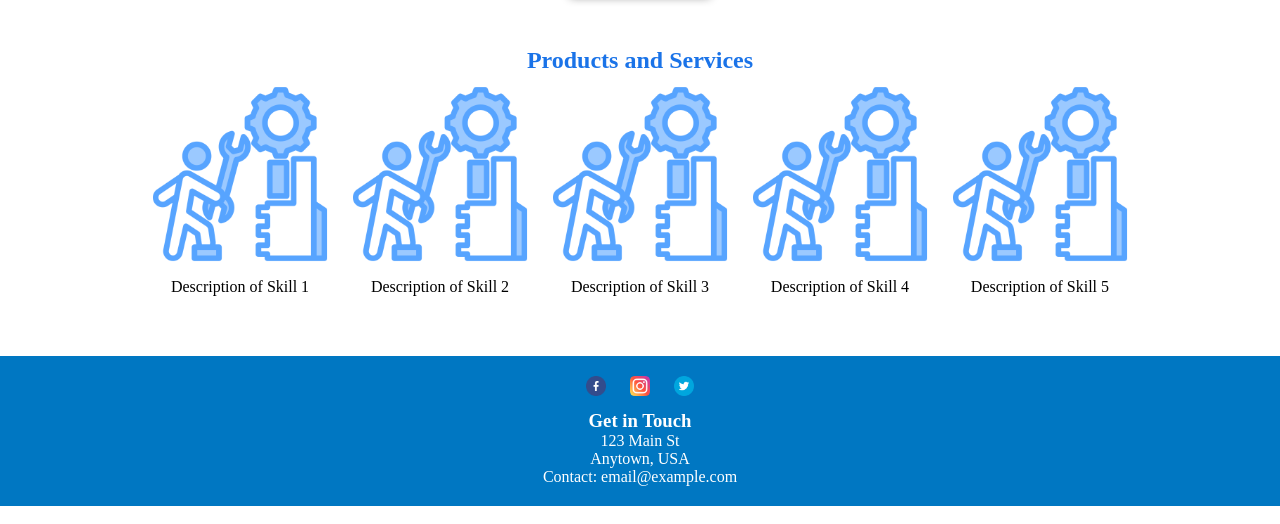
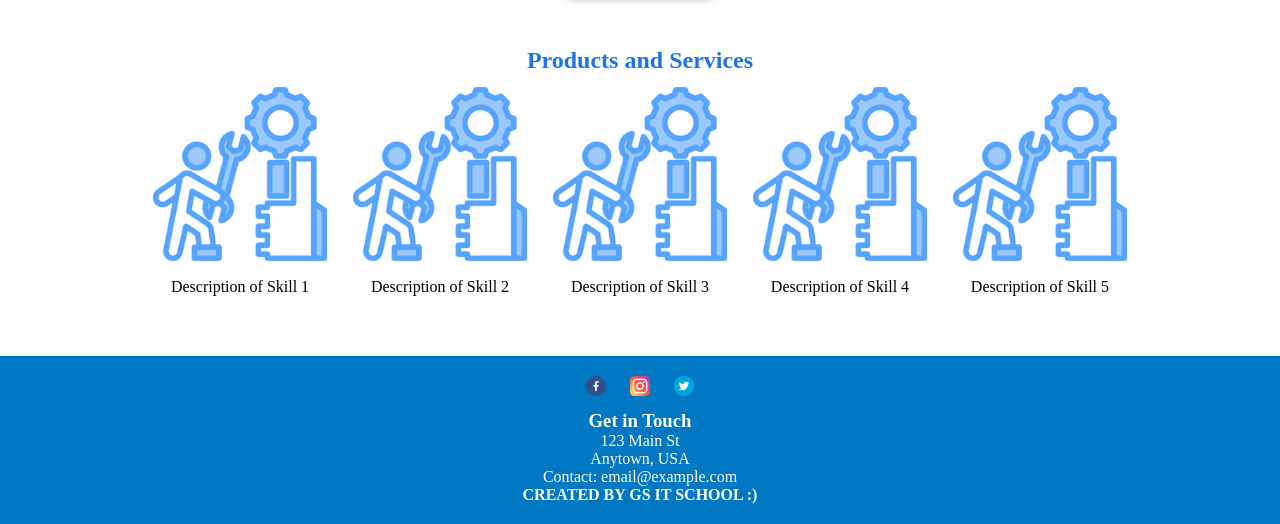
Before and after one commit to nimrah999/GS-IT-School, a plain HTML site: page index.html in a window 1280 px wide. Shown: the part 288-812 px from the top of the page. Drawn offline with Linux system fonts and the light colour scheme.

Commit message:
Update index.html

```diff
--- a/index.html
+++ b/index.html
@@ -66,6 +66,7 @@
     <p>123 Main St</p>
     <p>Anytown, USA</p>
     <p>Contact: email@example.com</p>
+    <h4>CREATED BY GS IT SCHOOL :)</h4>
   </div>
 </footer>
   </body>
```
